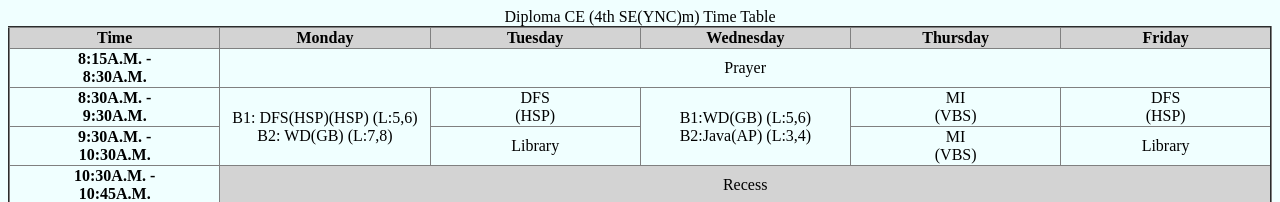
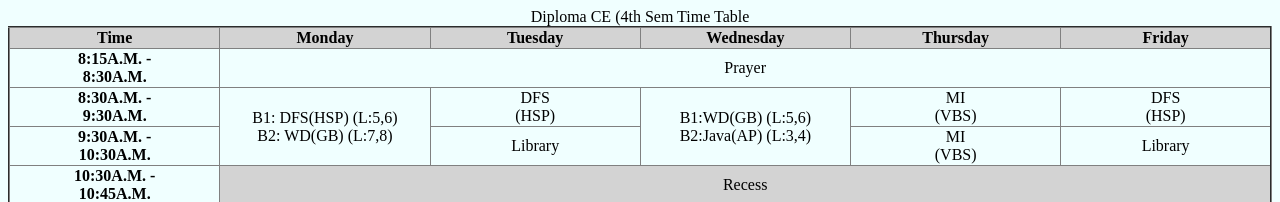
Before and after one commit to Uraniumking007/HTML-CSS-Javascript-from-college, a plain HTML site: page Practical-5/index.html in a window 1280 px wide. Shown: the top 202 px of the page. Drawn offline with Linux system fonts and the light colour scheme.

Commit message:
Monday 19-12-2022

```diff
--- a/Practical-5/index.html
+++ b/Practical-5/index.html
@@ -20,7 +20,7 @@
 </style>
 <body>
     <table border="2px">
-        <caption>Diploma CE (4th SE(YNC)m) Time Table</caption>
+        <caption>Diploma CE (4th Sem Time Table</caption>
         <tr bgcolor="lightgrey">
             <th>Time</th>
             <th>Monday</th>
@@ -35,7 +35,7 @@
         </tr>
         <tr>
             <th>8:30A.M. - <br> 9:30A.M.</th>
-            <td rowspan="2">B1: DFS(HSP)(HSP) (L:5,6)<br>B2: WD(GB) (L:7,8)</td>
+            <td rowspan="2">B1: DFS(HSP) (L:5,6)<br>B2: WD(GB) (L:7,8)</td>
             <td>DFS<br>(HSP)</td>
             <td rowspan="2">B1:WD(GB) (L:5,6) <br>B2:Java(AP) (L:3,4)</td>
             <td>MI<br>(VBS)</td>
```
Also changed, not shown: 1 other file.
